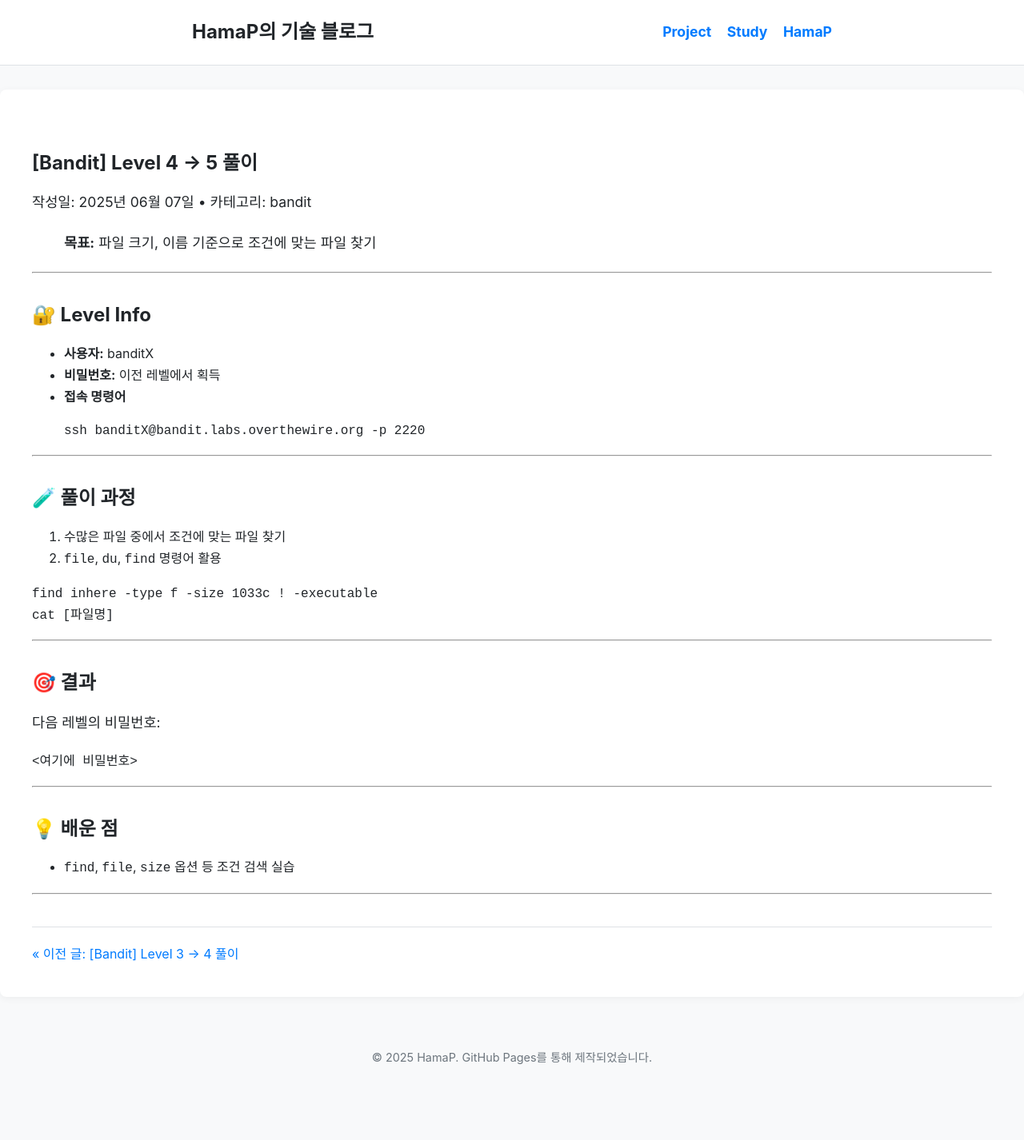
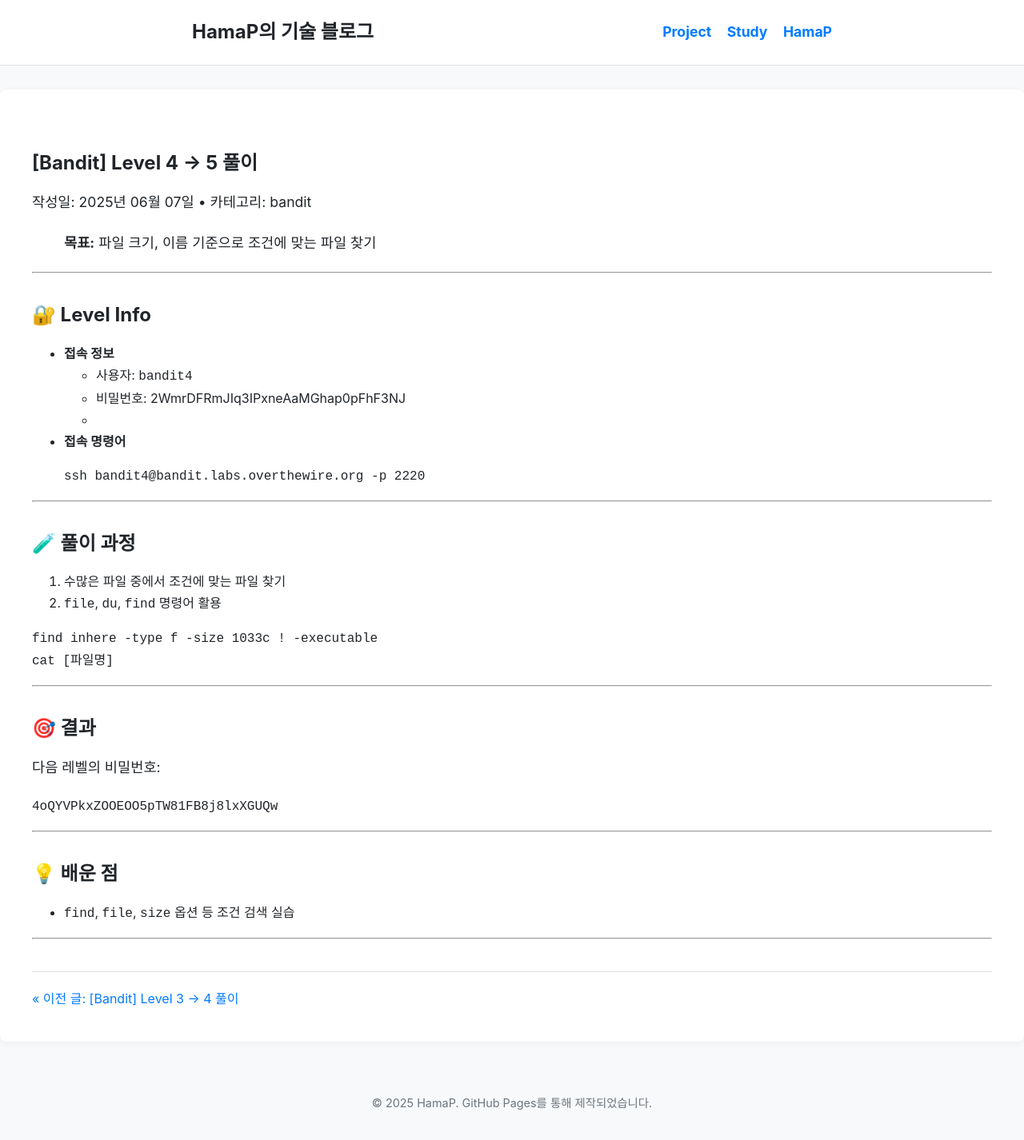
Before and after one commit to HamaP0/HamaP0.github.io, a Jekyll site: the page built from _posts/2025-06-07-bandit-level4-5.md, in a window 1280 px wide. Shown: the whole page at 80% size. Built offline with Jekyll 4.4.1, drawn with Linux system fonts in a browser that asks for light colours; some web fonts are replaced; before the commit the page ends 1370 px from its top, so only the background shows below that.

Commit message:
Update 2025-06-07-bandit-level4-5.md

````diff
--- a/_posts/2025-06-07-bandit-level4-5.md
+++ b/_posts/2025-06-07-bandit-level4-5.md
@@ -12,11 +12,13 @@ tags: [overthewire, bandit, linux]
 
 ## 🔐 Level Info
 
-- **사용자:** banditX
-- **비밀번호:** 이전 레벨에서 획득
+- **접속 정보**
+  - 사용자: `bandit4`
+  - 비밀번호: 2WmrDFRmJIq3IPxneAaMGhap0pFhF3NJ
+  -
 - **접속 명령어**
 ```bash
-ssh banditX@bandit.labs.overthewire.org -p 2220
+ssh bandit4@bandit.labs.overthewire.org -p 2220
 ```
 
 ---
@@ -38,7 +40,7 @@ cat [파일명]
 
 다음 레벨의 비밀번호:
 ```
-<여기에 비밀번호>
+4oQYVPkxZOOEOO5pTW81FB8j8lxXGUQw
 ```
 
 ---
````
